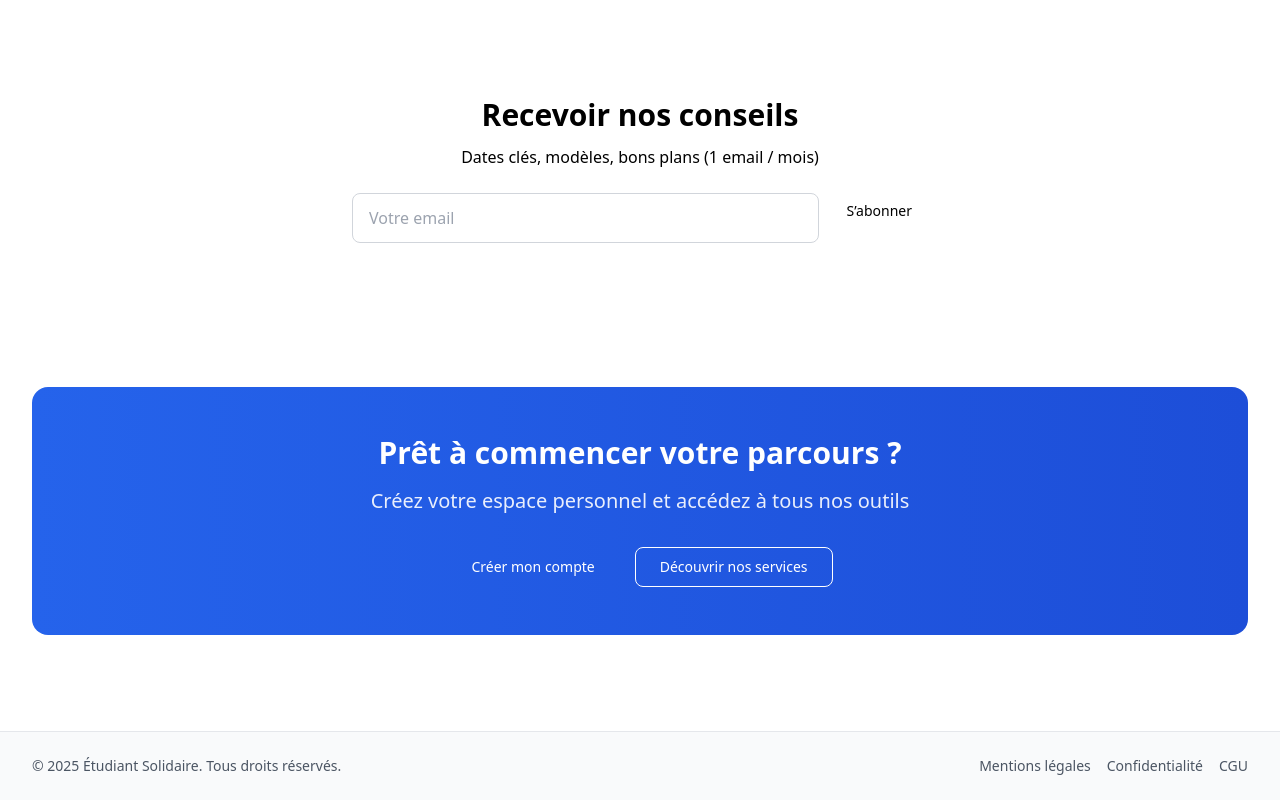
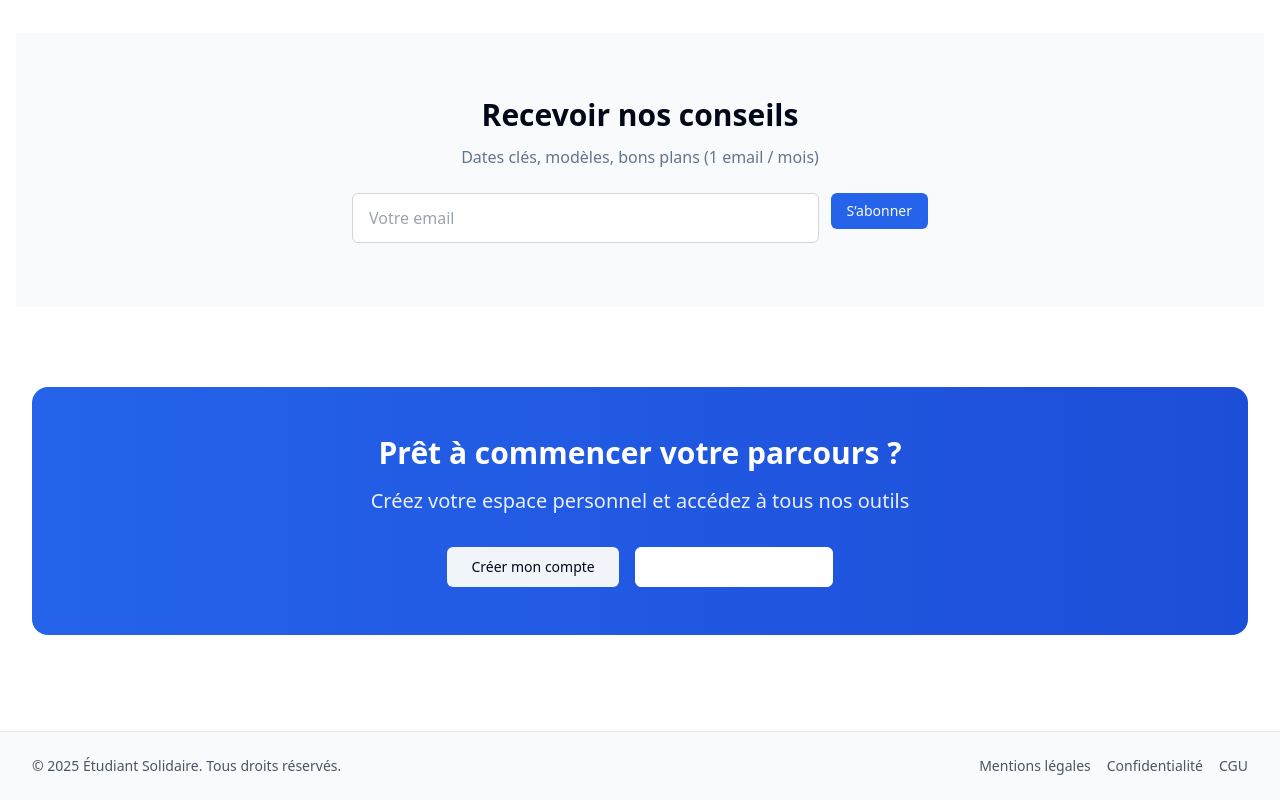
Before and after one commit to Mamadou98606/etudiantesolidaire-frontend, a React (Vite) app: page / in a window 1280 px wide. Shown: the part 2480-3280 px from the top of the page. Built offline with nearby package versions, Linux system fonts and the light colour scheme.

Commit message:
Update App.css

```diff
--- a/src/App.css
+++ b/src/App.css
@@ -2,120 +2,56 @@
 @tailwind components;
 @tailwind utilities;
 
-/* Vos styles personnalisés ici */
+@layer base {
+  :root {
+    --background: 0 0% 100%;
+    --foreground: 222.2 84% 4.9%;
+    --card: 0 0% 100%;
+    --card-foreground: 222.2 84% 4.9%;
+    --popover: 0 0% 100%;
+    --popover-foreground: 222.2 84% 4.9%;
+    --primary: 221.2 83.2% 53.3%;
+    --primary-foreground: 210 40% 98%;
+    --secondary: 210 40% 96%;
+    --secondary-foreground: 222.2 84% 4.9%;
+    --muted: 210 40% 96%;
+    --muted-foreground: 215.4 16.3% 46.9%;
+    --accent: 210 40% 96%;
+    --accent-foreground: 222.2 84% 4.9%;
+    --destructive: 0 84.2% 60.2%;
+    --destructive-foreground: 210 40% 98%;
+    --border: 214.3 31.8% 91.4%;
+    --input: 214.3 31.8% 91.4%;
+    --ring: 221.2 83.2% 53.3%;
+    --radius: 0.5rem;
+  }
 
-@custom-variant dark (&:is(.dark *));
-
-@theme inline {
-  --radius-sm: calc(var(--radius) - 4px);
-  --radius-md: calc(var(--radius) - 2px);
-  --radius-lg: var(--radius);
-  --radius-xl: calc(var(--radius) + 4px);
-  --color-background: var(--background);
-  --color-foreground: var(--foreground);
-  --color-card: var(--card);
-  --color-card-foreground: var(--card-foreground);
-  --color-popover: var(--popover);
-  --color-popover-foreground: var(--popover-foreground);
-  --color-primary: var(--primary);
-  --color-primary-foreground: var(--primary-foreground);
-  --color-secondary: var(--secondary);
-  --color-secondary-foreground: var(--secondary-foreground);
-  --color-muted: var(--muted);
-  --color-muted-foreground: var(--muted-foreground);
-  --color-accent: var(--accent);
-  --color-accent-foreground: var(--accent-foreground);
-  --color-destructive: var(--destructive);
-  --color-border: var(--border);
-  --color-input: var(--input);
-  --color-ring: var(--ring);
-  --color-chart-1: var(--chart-1);
-  --color-chart-2: var(--chart-2);
-  --color-chart-3: var(--chart-3);
-  --color-chart-4: var(--chart-4);
-  --color-chart-5: var(--chart-5);
-  --color-sidebar: var(--sidebar);
-  --color-sidebar-foreground: var(--sidebar-foreground);
-  --color-sidebar-primary: var(--sidebar-primary);
-  --color-sidebar-primary-foreground: var(--sidebar-primary-foreground);
-  --color-sidebar-accent: var(--sidebar-accent);
-  --color-sidebar-accent-foreground: var(--sidebar-accent-foreground);
-  --color-sidebar-border: var(--sidebar-border);
-  --color-sidebar-ring: var(--sidebar-ring);
-}
-
-:root {
-  --radius: 0.625rem;
-  --background: oklch(1 0 0);
-  --foreground: oklch(0.145 0 0);
-  --card: oklch(1 0 0);
-  --card-foreground: oklch(0.145 0 0);
-  --popover: oklch(1 0 0);
-  --popover-foreground: oklch(0.145 0 0);
-  --primary: oklch(0.205 0 0);
-  --primary-foreground: oklch(0.985 0 0);
-  --secondary: oklch(0.97 0 0);
-  --secondary-foreground: oklch(0.205 0 0);
-  --muted: oklch(0.97 0 0);
-  --muted-foreground: oklch(0.556 0 0);
-  --accent: oklch(0.97 0 0);
-  --accent-foreground: oklch(0.205 0 0);
-  --destructive: oklch(0.577 0.245 27.325);
-  --border: oklch(0.922 0 0);
-  --input: oklch(0.922 0 0);
-  --ring: oklch(0.708 0 0);
-  --chart-1: oklch(0.646 0.222 41.116);
-  --chart-2: oklch(0.6 0.118 184.704);
-  --chart-3: oklch(0.398 0.07 227.392);
-  --chart-4: oklch(0.828 0.189 84.429);
-  --chart-5: oklch(0.769 0.188 70.08);
-  --sidebar: oklch(0.985 0 0);
-  --sidebar-foreground: oklch(0.145 0 0);
-  --sidebar-primary: oklch(0.205 0 0);
-  --sidebar-primary-foreground: oklch(0.985 0 0);
-  --sidebar-accent: oklch(0.97 0 0);
-  --sidebar-accent-foreground: oklch(0.205 0 0);
-  --sidebar-border: oklch(0.922 0 0);
-  --sidebar-ring: oklch(0.708 0 0);
-}
-
-.dark {
-  --background: oklch(0.145 0 0);
-  --foreground: oklch(0.985 0 0);
-  --card: oklch(0.205 0 0);
-  --card-foreground: oklch(0.985 0 0);
-  --popover: oklch(0.205 0 0);
-  --popover-foreground: oklch(0.985 0 0);
-  --primary: oklch(0.922 0 0);
-  --primary-foreground: oklch(0.205 0 0);
-  --secondary: oklch(0.269 0 0);
-  --secondary-foreground: oklch(0.985 0 0);
-  --muted: oklch(0.269 0 0);
-  --muted-foreground: oklch(0.708 0 0);
-  --accent: oklch(0.269 0 0);
-  --accent-foreground: oklch(0.985 0 0);
-  --destructive: oklch(0.704 0.191 22.216);
-  --border: oklch(1 0 0 / 10%);
-  --input: oklch(1 0 0 / 15%);
-  --ring: oklch(0.556 0 0);
-  --chart-1: oklch(0.488 0.243 264.376);
-  --chart-2: oklch(0.696 0.17 162.48);
-  --chart-3: oklch(0.769 0.188 70.08);
-  --chart-4: oklch(0.627 0.265 303.9);
-  --chart-5: oklch(0.645 0.246 16.439);
-  --sidebar: oklch(0.205 0 0);
-  --sidebar-foreground: oklch(0.985 0 0);
-  --sidebar-primary: oklch(0.488 0.243 264.376);
-  --sidebar-primary-foreground: oklch(0.985 0 0);
-  --sidebar-accent: oklch(0.269 0 0);
-  --sidebar-accent-foreground: oklch(0.985 0 0);
-  --sidebar-border: oklch(1 0 0 / 10%);
-  --sidebar-ring: oklch(0.556 0 0);
+  .dark {
+    --background: 222.2 84% 4.9%;
+    --foreground: 210 40% 98%;
+    --card: 222.2 84% 4.9%;
+    --card-foreground: 210 40% 98%;
+    --popover: 222.2 84% 4.9%;
+    --popover-foreground: 210 40% 98%;
+    --primary: 217.2 91.2% 59.8%;
+    --primary-foreground: 222.2 84% 4.9%;
+    --secondary: 217.2 32.6% 17.5%;
+    --secondary-foreground: 210 40% 98%;
+    --muted: 217.2 32.6% 17.5%;
+    --muted-foreground: 215 20.2% 65.1%;
+    --accent: 217.2 32.6% 17.5%;
+    --accent-foreground: 210 40% 98%;
+    --destructive: 0 62.8% 30.6%;
+    --destructive-foreground: 210 40% 98%;
+    --border: 217.2 32.6% 17.5%;
+    --input: 217.2 32.6% 17.5%;
+    --ring: 224.3 76.3% 94.1%;
+  }
 }
 
 @layer base {
   * {
-    @apply border-border outline-ring/50;
+    @apply border-border;
   }
   body {
     @apply bg-background text-foreground;
```
